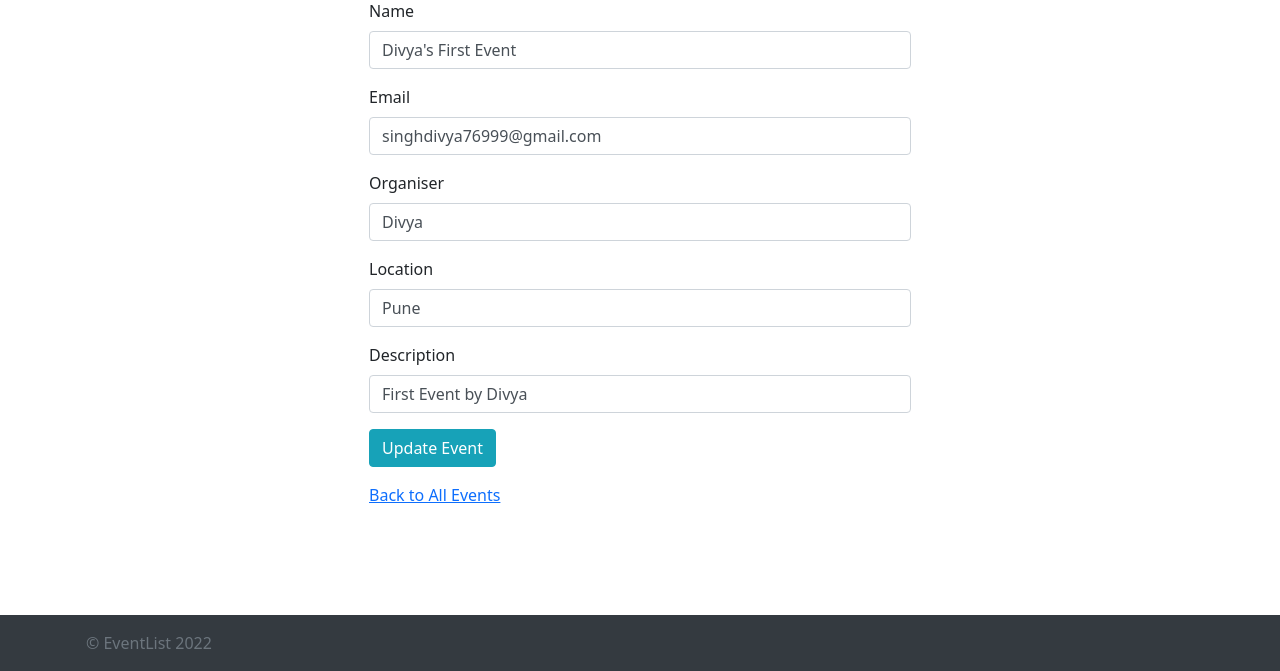
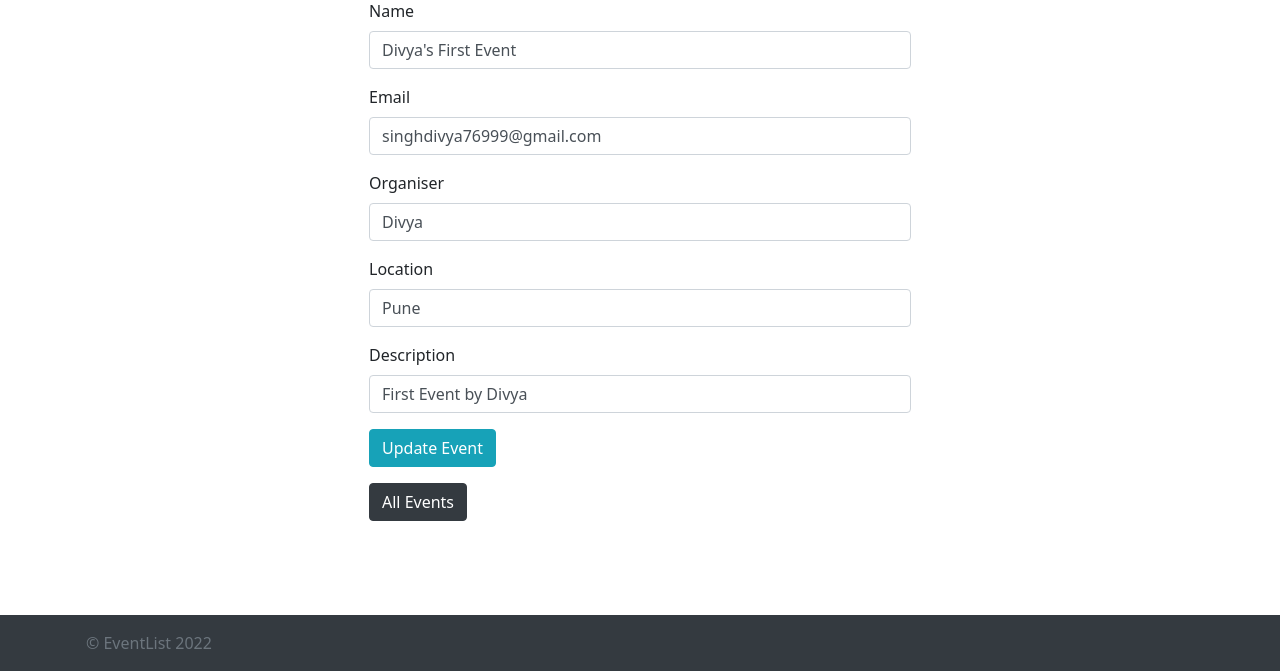
Before and after one commit to divya-giiter/Event-List, a Node server app: template views/events/edit.ejs in a window 1280 px wide. Shown: the part 129-800 px from the top of the page. Run offline with Node 20, Linux system fonts and the light colour scheme; the template is opened without the code that fills it: values that come from a table or form of the project are taken from there, others are empty; data comes from the database, SQL or seed files in the repository; some libraries are stand-ins or nearby versions.

Commit message:
final touches

```diff
--- a/views/events/edit.ejs
+++ b/views/events/edit.ejs
@@ -29,5 +29,7 @@
         </div>
         </form>
 
-    <a href="/events">Back to All Events</a>
+        <div class="col-6 ">
+            <a href="/events" class="btn btn-dark block">All Events</a>
+        </div>
 </div>
```
Also changed, not shown: middleware.js (+5 -4 lines).
